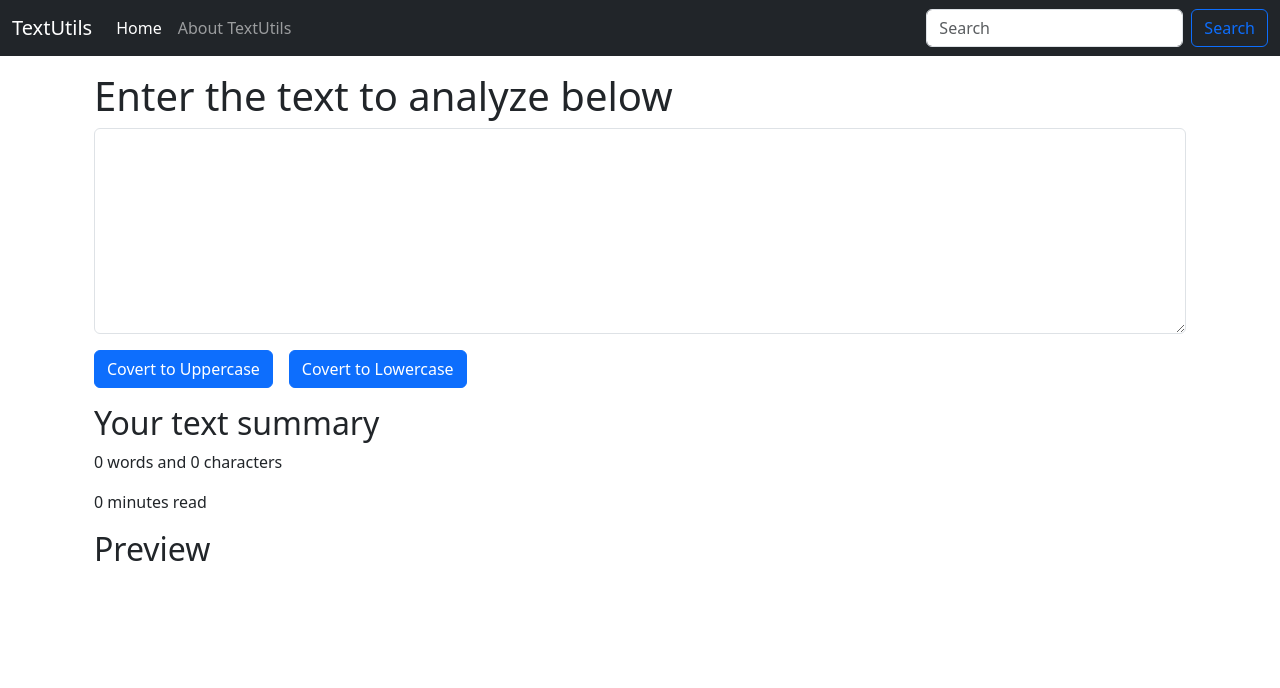
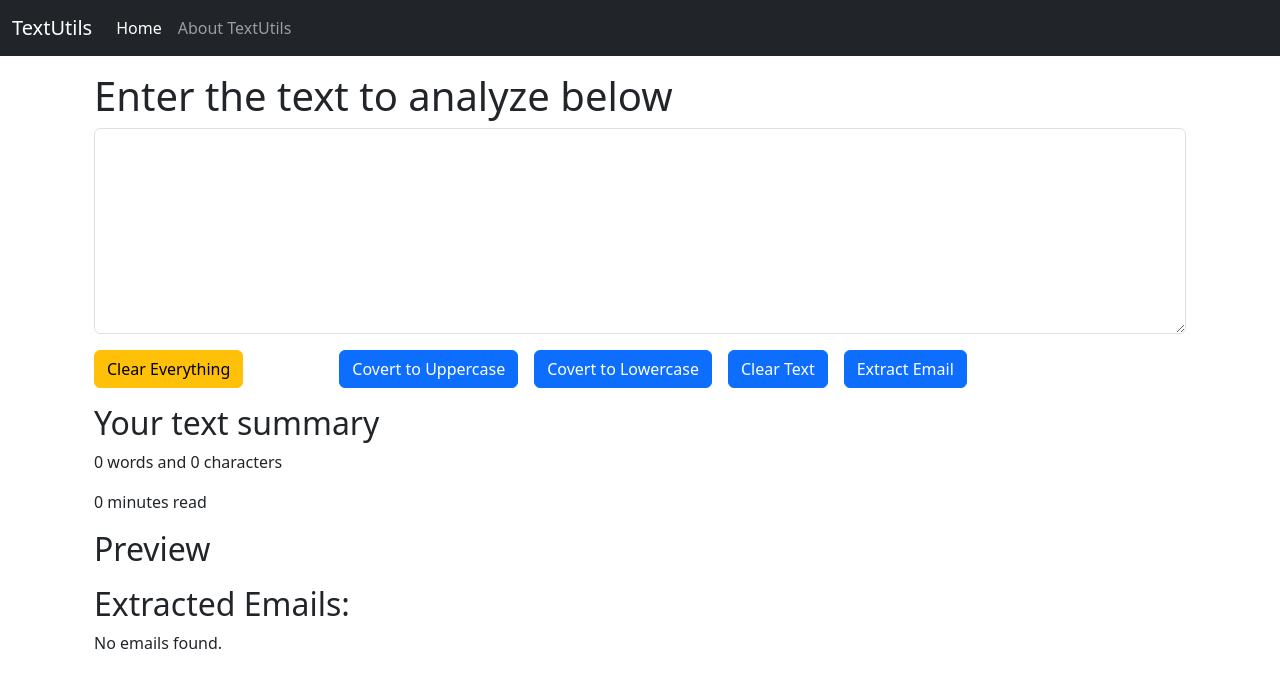
Before and after one commit to hirparamilan/react_practice_textutils, a React (Create React App) app: page / in a window 1280 px wide. Shown: the top 688 px of the page. Built offline with nearby package versions, Linux system fonts and the light colour scheme.

Commit message:
State practices

```diff
--- a/src/components/Navbar.js
+++ b/src/components/Navbar.js
@@ -1,6 +1,5 @@
 import React from "react";
 import PropTypes from "prop-types";
-
 
 function Navbar(props) {
   return (
@@ -33,7 +32,7 @@ function Navbar(props) {
               </a>
             </li>
           </ul>
-          <form className="d-flex" role="search">
+          {/* <form className="d-flex" role="search">
             <input
               className="form-control me-2"
               type="search"
@@ -43,7 +42,7 @@ function Navbar(props) {
             <button className="btn btn-outline-primary" type="submit">
               Search
             </button>
-          </form>
+          </form> */}
         </div>
       </div>
     </nav>
@@ -51,6 +50,6 @@ function Navbar(props) {
 }
 
 // Deprecated... Use typescript interface instead
-Navbar.propTypes = { title : PropTypes.number, aboutText: PropTypes.string }
+Navbar.propTypes = { title: PropTypes.number, aboutText: PropTypes.string };
 
 export default Navbar;
--- a/src/components/TextForm.js
+++ b/src/components/TextForm.js
@@ -1,6 +1,12 @@
 import React, { useState } from "react";
 
 function TextForm(props) {
+  const [text, setText] = useState("");
+  const [inputText, setinputText] = useState("");
+  const words = text ? text.split(" ").length : 0;
+  const [emails, setEmails] = useState([]);
+  const emailRegex = /([a-zA-Z0-9._%+-]+@[a-zA-Z0-9.-]+\.[a-zA-Z]{2,})/gi;
+
   // event-handling
   const handleUpClick = () => {
     console.log("Uppercase was called");
@@ -12,12 +18,28 @@ function TextForm(props) {
     setText(text.toLowerCase());
   };
 
+  const handleClear = () => {
+    console.log("Clearcase was called");
+    setinputText('');
+  };
+
+  const handleClearAll = () => {
+    console.log("Clearcase was called");
+    setText('');
+    setinputText('');
+    setEmails('');
+  };
+
   const handleOnChange = (event) => {
     setText(event.target.value);
+    setinputText(event.target.value);
   };
 
-  const [text, setText] = useState('');
-  const words = text? text.split(" ").length: 0;
+  const extractEmails = () => {
+    const extracted = inputText.match(emailRegex);
+    setEmails(extracted || []);
+  };
+
   return (
     <>
       <div className="container">
@@ -25,26 +47,54 @@ function TextForm(props) {
         <div className="mb-3">
           <textarea
             className="form-control"
-            value={text}
+            value={inputText}
             onChange={handleOnChange}
             id="myBox"
             rows="8"
           ></textarea>
         </div>
-        <button className="btn btn-primary" onClick={handleUpClick}>
+
+        <button className="btn btn-warning me-5" onClick={handleClearAll}>
+          Clear Everything
+        </button>
+
+        <button className="btn btn-primary ms-5 me-3" onClick={handleUpClick}>
           Covert to Uppercase
         </button>
 
-        <button className="btn btn-primary ms-3" onClick={handleLoClick}>
+        <button className="btn btn-primary me-3" onClick={handleLoClick}>
           Covert to Lowercase
+        </button>
+
+        <button className="btn btn-primary me-3" onClick={handleClear}>
+          Clear Text
+        </button>
+
+        <button className="btn btn-primary" onClick={extractEmails}>
+          Extract Email
         </button>
       </div>
       <div className="container my-3">
         <h2>Your text summary</h2>
-        <p>{words} words and {text.length} characters</p>
+        <p>
+          {words} words and {text.length} characters
+        </p>
         <p>{0.008 * words} minutes read</p>
         <h2>Preview</h2>
         <p>{text}</p>
+        <h2>Extracted Emails:</h2>
+        <p>
+            {emails.length>0? emails.join(", "): "No emails found."}
+        </p>
+        {/* {emails.length > 0 ? (
+          <ul>
+            {emails.map((email, index) => (
+              <li key={index}>{email}</li>
+            ))}
+          </ul>
+        ) : (
+          <p>No emails found.</p>
+        )} */}
       </div>
     </>
   );
```
